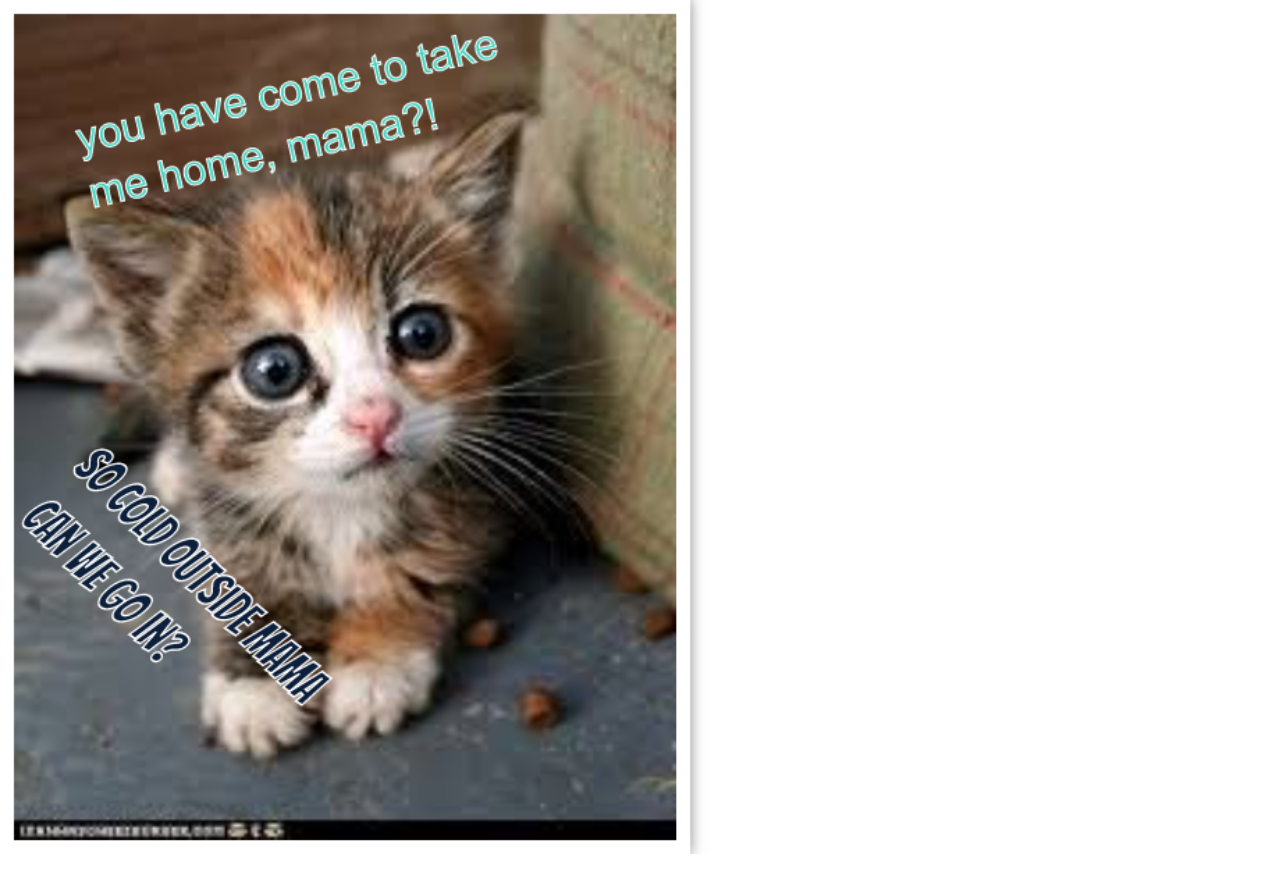
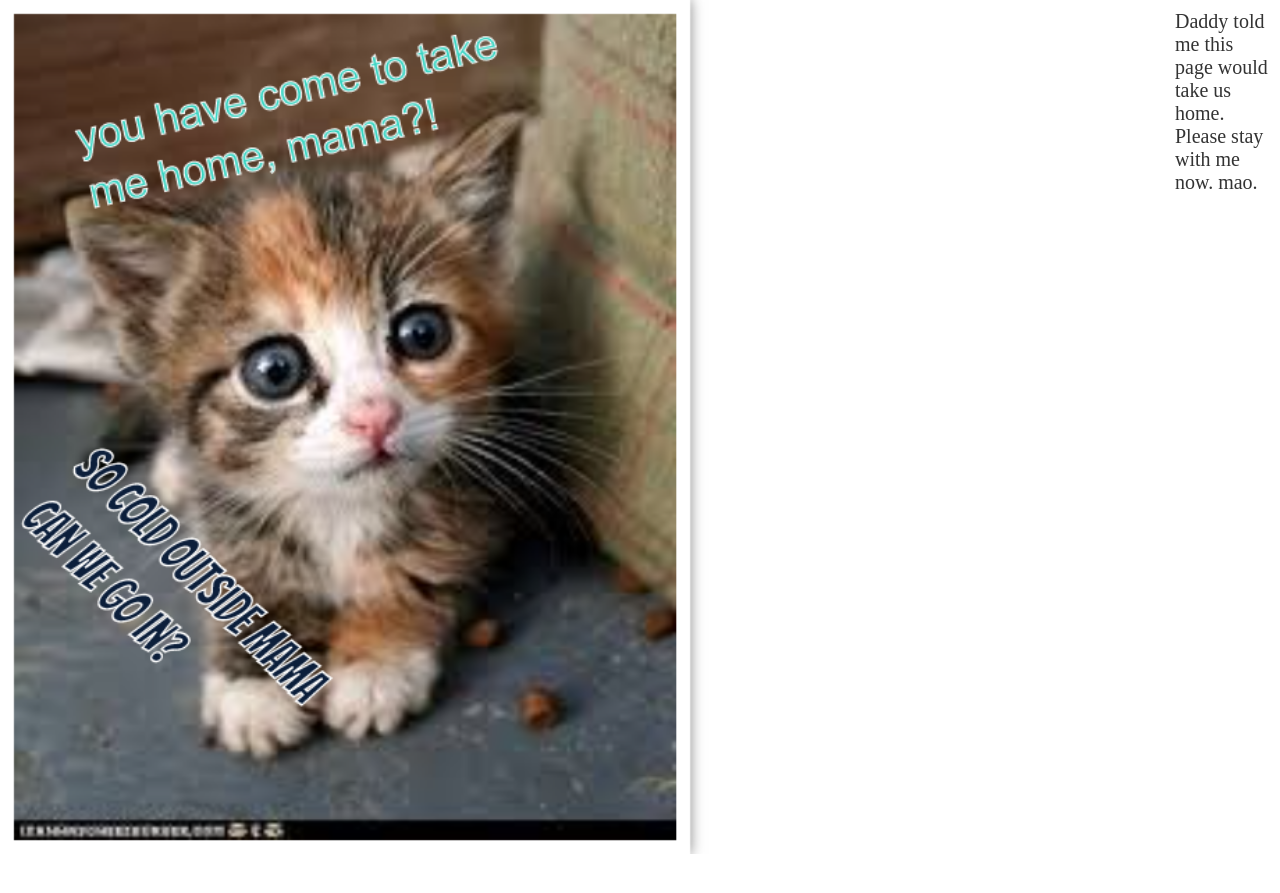
Before and after one commit to Fawkes4494d3/Fawkes4494d3.github.io, a Jekyll site: the page himars/3e2aa62395aba393f738f8caa175d9f62496b6ca/kittono.html, which Jekyll copies as it is, in a window 1280 px wide. Shown: the top 893 px of the page. Built offline with Jekyll 4.4.1, drawn with Linux system fonts in a browser that asks for light colours.

Commit message:
Update kittono.html

```diff
--- a/himars/3e2aa62395aba393f738f8caa175d9f62496b6ca/kittono.html
+++ b/himars/3e2aa62395aba393f738f8caa175d9f62496b6ca/kittono.html
@@ -10,12 +10,14 @@ body {
 	background-image: url("/himars/pictures/takemehomeno.png");
 	background-attachment: fixed;
 	background-repeat: no-repeat;
-  background-size: contain;
+ 	background-size: contain;
 	color: #333;
 }
 </style>
 </head>
 <body>
+	<div style="position: fixed; right: 5px; top: 10px; font-size: 20px; width: 100px;"> Daddy told me this page would take us home. Please stay with me now. mao.
+	</div>
 <script>
    var timer = setTimeout(function() {
        window.location='http://fawkes4494d3.github.io/himars/3e2aa62395aba393f738f8caa175d9f62496b6ca/collected.html'
```
